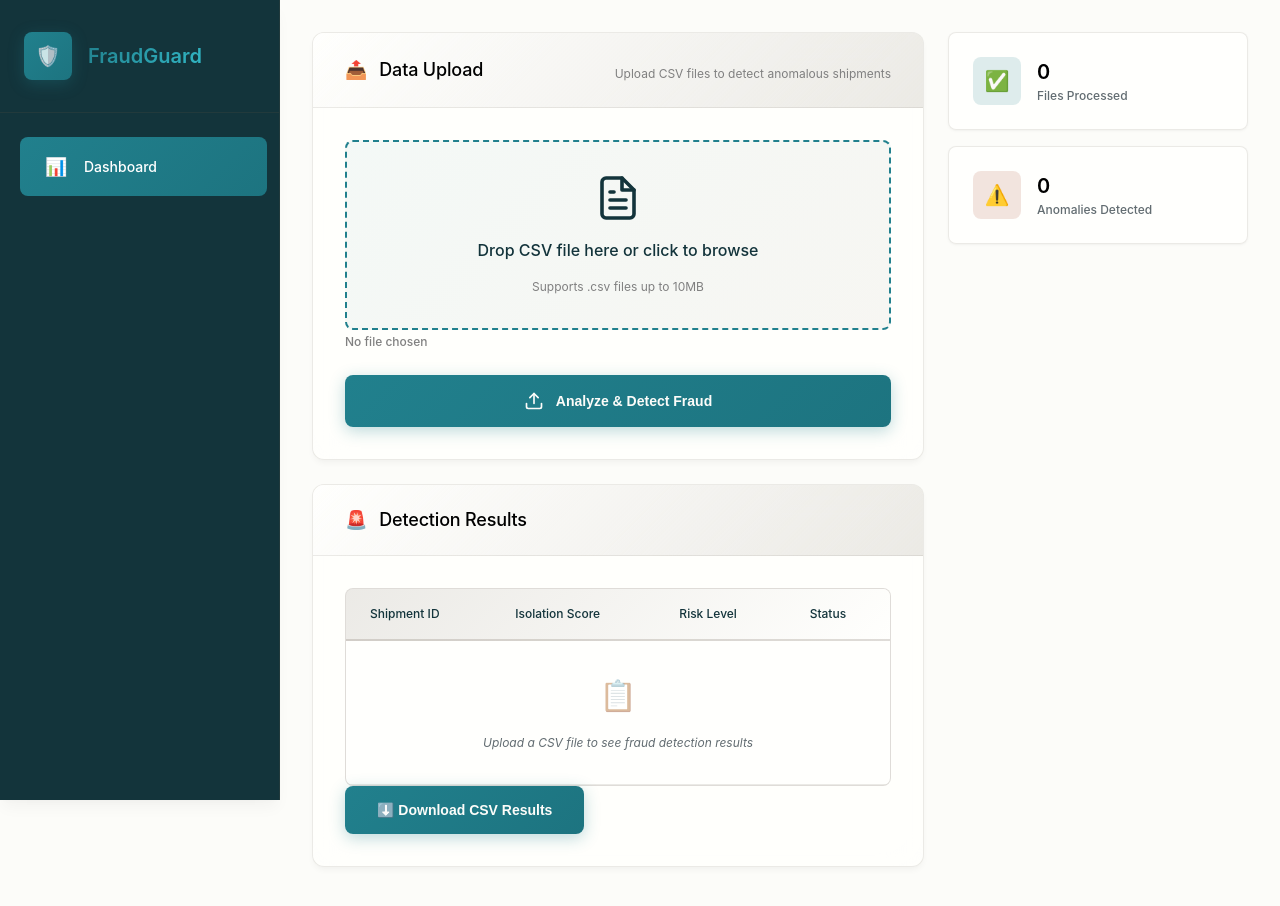
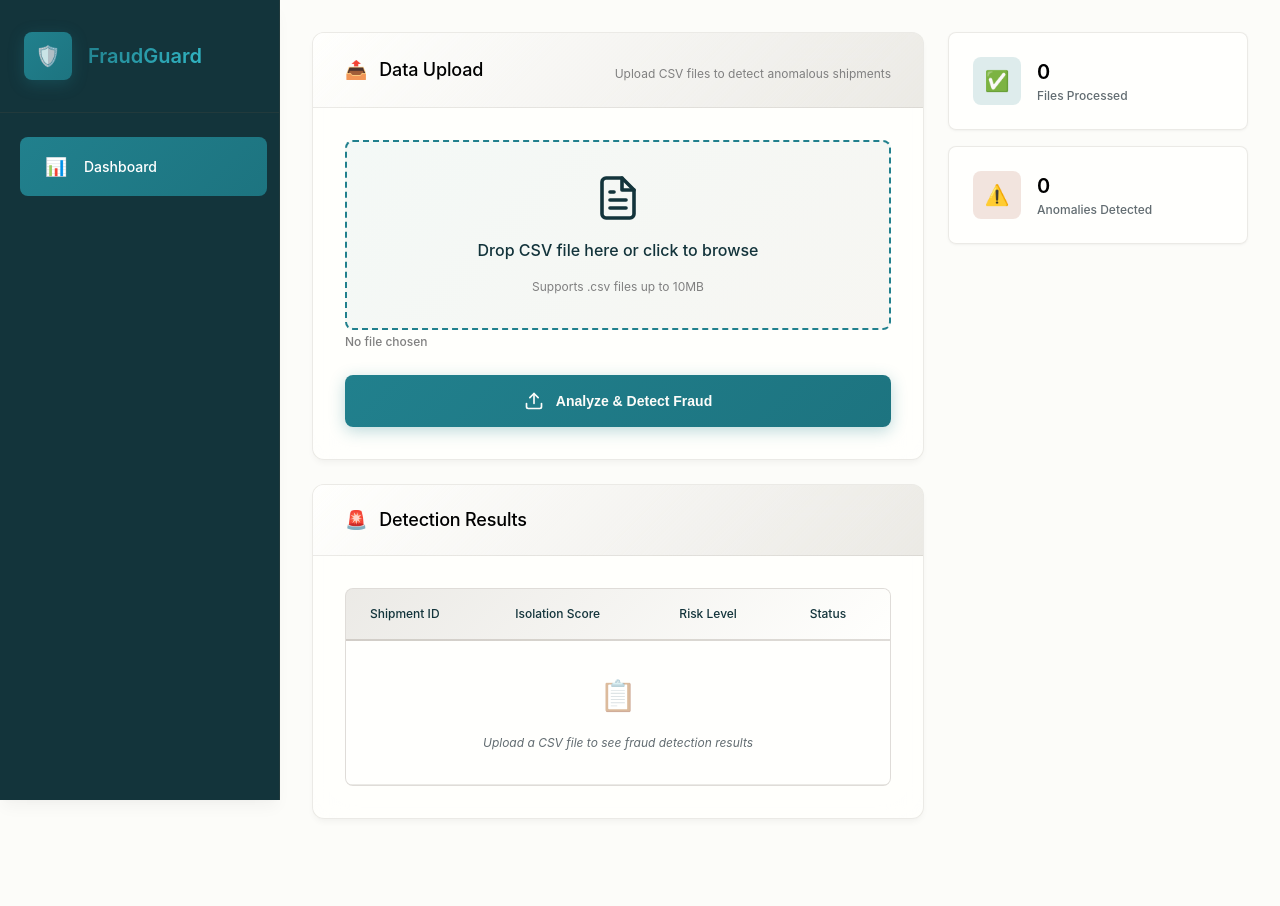
Before and after one commit to RishabhChitram7/Fraud-Shipment-Identification-NPN, a plain HTML site: page frontend/index.html in a window 1280 px wide. After the commit the page ends 875 px from the top, so only its background shows below. Drawn offline with Linux system fonts and the light colour scheme; a web font is replaced by a local one.

Commit message:
Update index.html

```diff
--- a/frontend/index.html
+++ b/frontend/index.html
@@ -139,9 +139,9 @@
                 </tbody>
               </table>
             </div>
-            <button id="downloadCsvBtn" class="btn-primary">
+<!--             <button id="downloadCsvBtn" class="btn-primary">
                 ⬇️ Download CSV Results
-            </button>
+            </button> -->
           </div>
         </div>
       </div>
```
